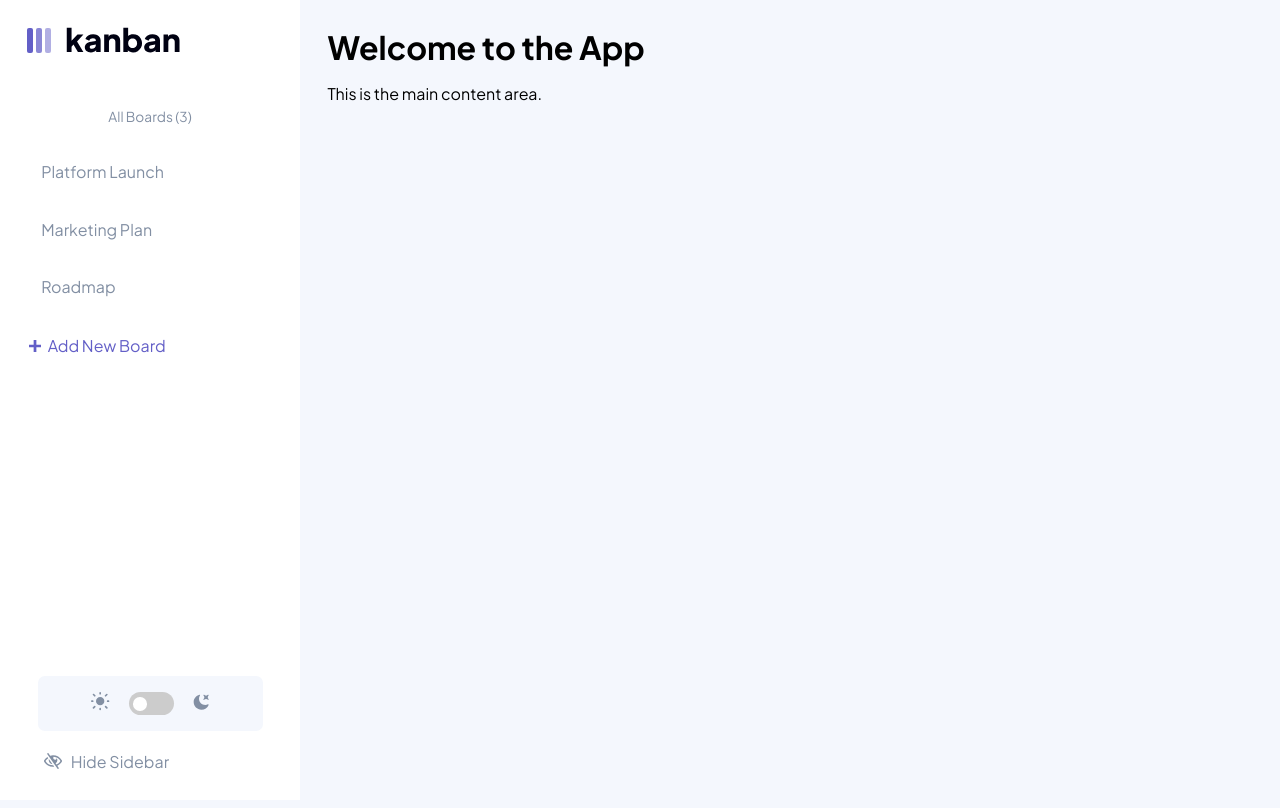
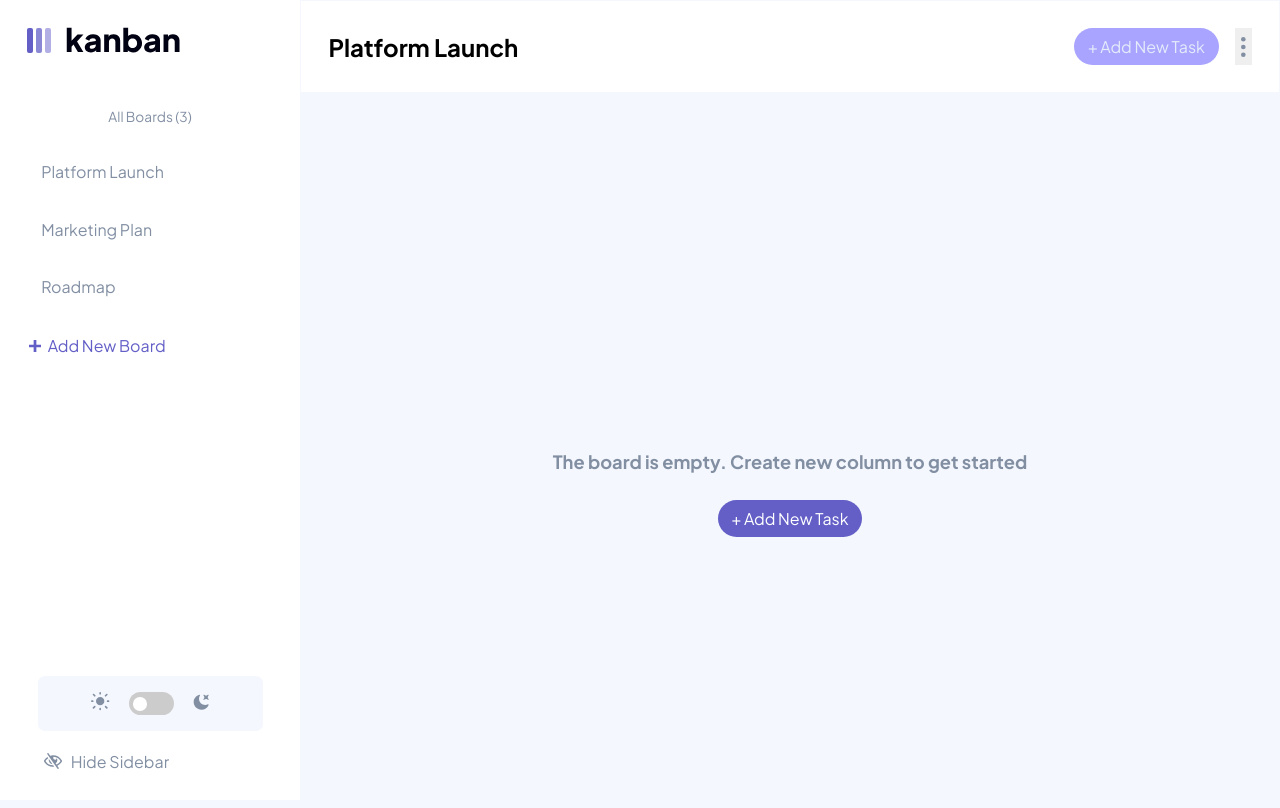
Before and after one commit to otd1990/kanban-management, a Vue app: page / in a window 1280 px wide. Shown: the top 808 px of the page. Built offline with nearby package versions, Linux system fonts and the light colour scheme.

Commit message:
More changes to UI

```diff
--- a/src/App.vue
+++ b/src/App.vue
@@ -2,6 +2,11 @@
 import SideBar from "@/components/SideBar/SideBar.vue";
 import ColourModeToggle from "@/components/ColourModeToggle/ColourModeToggle.vue";
 import BaseIcon from "@/components/BaseIcon/BaseIcon.vue";
+import BoardNav from "@/components/BoardNav/BoardNav.vue";
+import MainBoard from "./components/MainBoard/MainBoard.vue";
+// Data
+import data from "../data.json";
+// Vue
 import { computed, ref } from "vue";
 
 const currentTheme = ref<string>("light");
@@ -22,13 +27,12 @@ const changeColourMode = () => {
 
 <template>
   <div class="app">
-    <!-- <Transition name="slide" mode="out-in"> -->
     <div class="app__sidebar" :class="{ 'app__sidebar--hidden': !showSideBar }">
       <div class="app__sidebar-logo">
         <BaseIcon :name="logoName" />
       </div>
       <div class="app__sidebar-menu">
-        <SideBar />
+        <SideBar :boards="data.boards" :boards-count="data.boards.length" />
       </div>
       <div class="app__sidebar-footer">
         <ColourModeToggle @toggleColourMode="changeColourMode" />
@@ -44,7 +48,6 @@ const changeColourMode = () => {
         </div>
       </div>
     </div>
-    <!-- </Transition> -->
     <Transition name="fade" mode="out-in">
       <div v-if="!showSideBar" class="app__show-sidebar">
         <button
@@ -59,8 +62,8 @@ const changeColourMode = () => {
     </Transition>
 
     <main class="app__main" :class="{ 'app__main--collapsed': !showSideBar }">
-      <h1>Welcome to the App</h1>
-      <p>This is the main content area.</p>
+      <BoardNav board-name="Platform Launch" :disable-add-task="true" />
+      <MainBoard :boards="data.boards" />
     </main>
   </div>
 </template>
@@ -72,7 +75,7 @@ const changeColourMode = () => {
 
   &__main {
     flex: 1;
-    padding: px_to_rem(24px);
+    // padding: px_to_rem(24px);
     transition: transform 0.3s ease-out;
 
     // Default state (sidebar visible)
@@ -134,21 +137,6 @@ const changeColourMode = () => {
   }
 }
 
-// Side bar transitions
-// .slide-enter-active {
-//   transition: all 0.3s ease-out;
-//   transition-delay: 0.35s;
-// }
-
-// .slide-leave-active {
-//   transition: all 0.3s cubic-bezier(1, 0.5, 0.8, 1);
-// }
-
-// .slide-enter-from,
-// .slide-leave-to {
-//   transform: translateX(-100%);
-// }
-
 // Toggle button transitions
 .fade-enter-active,
 .fade-leave-active {
--- /dev/null
+++ b/src/components/BoardNav/BoardNav.vue
@@ -0,0 +1,56 @@
+<template>
+  <div class="board-nav">
+    <h2 class="board-nav__title">
+      <span class="board-nav__title-text">{{ boardName }}</span>
+    </h2>
+    <div class="board-nav__actions">
+      <button
+        class="board-nav__actions-btn button-reset btn btn--primary"
+        :disabled="disableAddTask"
+      >
+        <BaseIcon name="icon-add-task" />
+        <span class="board-nav__actions-text">+ Add New Task</span>
+      </button>
+      <button class="board-nav__actions-btn button-reset">
+        <BaseIcon name="icon-vertical-ellipsis" />
+        <span class="board-nav__actions-text sr-only">See more options</span>
+      </button>
+    </div>
+  </div>
+</template>
+<script setup lang="ts">
+import BaseIcon from "@/components/BaseIcon/BaseIcon.vue";
+
+interface IBoardNavProps {
+  boardName?: string;
+  disableAddTask?: boolean;
+}
+withDefaults(defineProps<IBoardNavProps>(), {
+  boardName: "Platform Launch",
+  disableAddTask: false,
+});
+</script>
+<style lang="scss">
+.board-nav {
+  background-color: var(--background-color);
+  display: flex;
+  align-items: center;
+  justify-content: space-between;
+  gap: 1rem;
+  padding: px_to_rem(24px);
+  border: 1px solid var(--background-color-lighter);
+
+  &__actions {
+    display: flex;
+    gap: 1rem;
+  }
+  § &__actions-text {
+    font-size: px_to_rem(12px);
+  }
+
+  &__actions-btn {
+    display: flex;
+    align-items: center;
+  }
+}
+</style>
--- /dev/null
+++ b/src/components/MainBoard/MainBoard.vue
@@ -0,0 +1,40 @@
+<template>
+  <div class="main-board">
+    <h3 class="main-board__heading">
+      The board is empty. Create new column to get started
+    </h3>
+    <button class="btn btn--primary button-reset">
+      <BaseIcon name="icon-add-task" />
+      <span class="main-board__btn-text">+ Add New Task</span>
+    </button>
+  </div>
+</template>
+<script setup lang="ts">
+import BaseIcon from "@/components/BaseIcon/BaseIcon.vue";
+import type { Board } from "@/interfaces";
+
+interface IMainBoard {
+  boards: Board[];
+}
+
+withDefaults(defineProps<IMainBoard>(), {
+  boards: () => [],
+});
+</script>
+<style lang="scss">
+.main-board {
+  height: 100%;
+  display: flex;
+  align-items: center;
+  justify-content: center;
+  flex-direction: column;
+  text-align: center;
+  padding: px_to_rem(24px);
+
+  &__heading {
+    color: var(--text-colour-main);
+    margin-bottom: px_to_rem(24px);
+    font-size: px_to_rem(16px);
+  }
+}
+</style>
--- a/src/components/SideBar/SideBar.vue
+++ b/src/components/SideBar/SideBar.vue
@@ -1,10 +1,20 @@
 <script setup lang="ts">
 import BaseIcon from "@/components/BaseIcon/BaseIcon.vue";
 import SideBarItem from "@/components/SideBarItem/SideBarItem.vue";
-import data from "../../../data.json";
+import type { Board } from "@/interfaces";
 import { ref } from "vue";
 
-const boardTypes = data.boards.length;
+interface ISideBar {
+  boards: Board[];
+
+  boardsCount: number;
+}
+
+withDefaults(defineProps<ISideBar>(), {
+  boards: () => [],
+  boardsCount: 0,
+});
+
 const activeBoardName = ref<string | null>(null);
 
 const handleSidebarItemClick = (boardName: string) => {
@@ -19,10 +29,10 @@ const createNewBoard = () => {
 <template>
   <div class="sidebar">
     <div class="sidebar__menu">
-      <span class="sidebar__menu-count">All Boards ({{ boardTypes }})</span>
+      <span class="sidebar__menu-count">All Boards ({{ boardsCount }})</span>
       <div class="sidebar__menu-boards">
         <SideBarItem
-          v-for="(board, index) in data.boards"
+          v-for="(board, index) in boards"
           :key="index"
           :boardName="board.name"
           :isActive="activeBoardName === board.name"
--- /dev/null
+++ b/src/interfaces.ts
@@ -0,0 +1,16 @@
+export interface Task {
+  title: string;
+  description: string;
+  status: string;
+  subtasks: Array<{ title: string; isCompleted: boolean }>;
+}
+
+export interface Column {
+  name: string;
+  tasks: Task[];
+}
+
+export interface Board {
+  name: string;
+  columns: Column[];
+}
--- /dev/null
+++ b/src/styles/__buttons.scss
@@ -0,0 +1,26 @@
+@use "./__colours.scss" as colours;
+@use "./__light-mode-colours.scss" as coloursLight;
+@use "./__dark-mode-colours.scss" as coloursDark;
+
+@use "./_sizes" as *;
+
+.btn {
+  color: coloursLight.$white;
+  height: px_to_rem(32px);
+  border-radius: px_to_rem(20px);
+  padding: 0 px_to_rem(12px);
+  font-size: px_to_rem(14px);
+
+  &--primary {
+    background-color: colours.$main-purple;
+
+    &:disabled {
+      background-color: colours.$main-purple-light;
+      color: coloursDark.$text-lightest-grey;
+    }
+  }
+  //   &__secondary {
+  //     background-color: $secondary-color;
+  //     color: #fff;
+  //   }
+}
--- a/src/styles/_settings-bundle.scss
+++ b/src/styles/_settings-bundle.scss
@@ -1,3 +1,4 @@
 @forward "./__typograhpy.scss";
 @forward "./__sizes.scss";
 @forward "./__resets.scss";
+@forward "./__buttons.scss";
```
